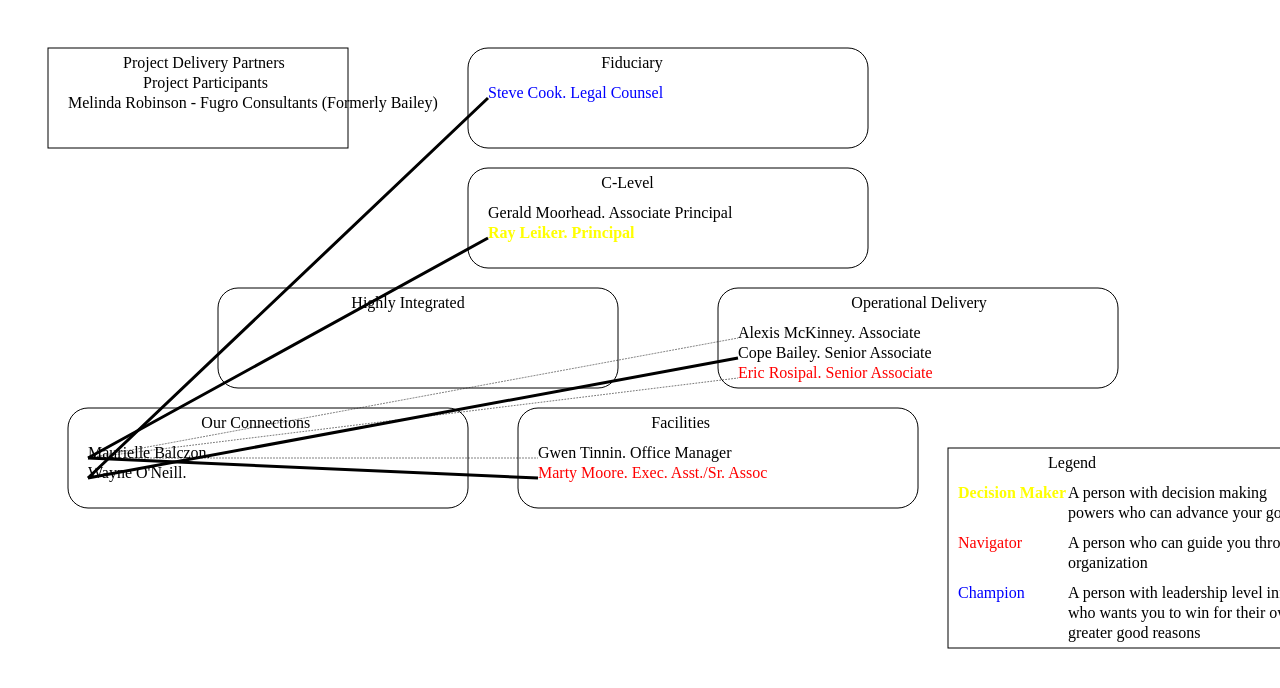
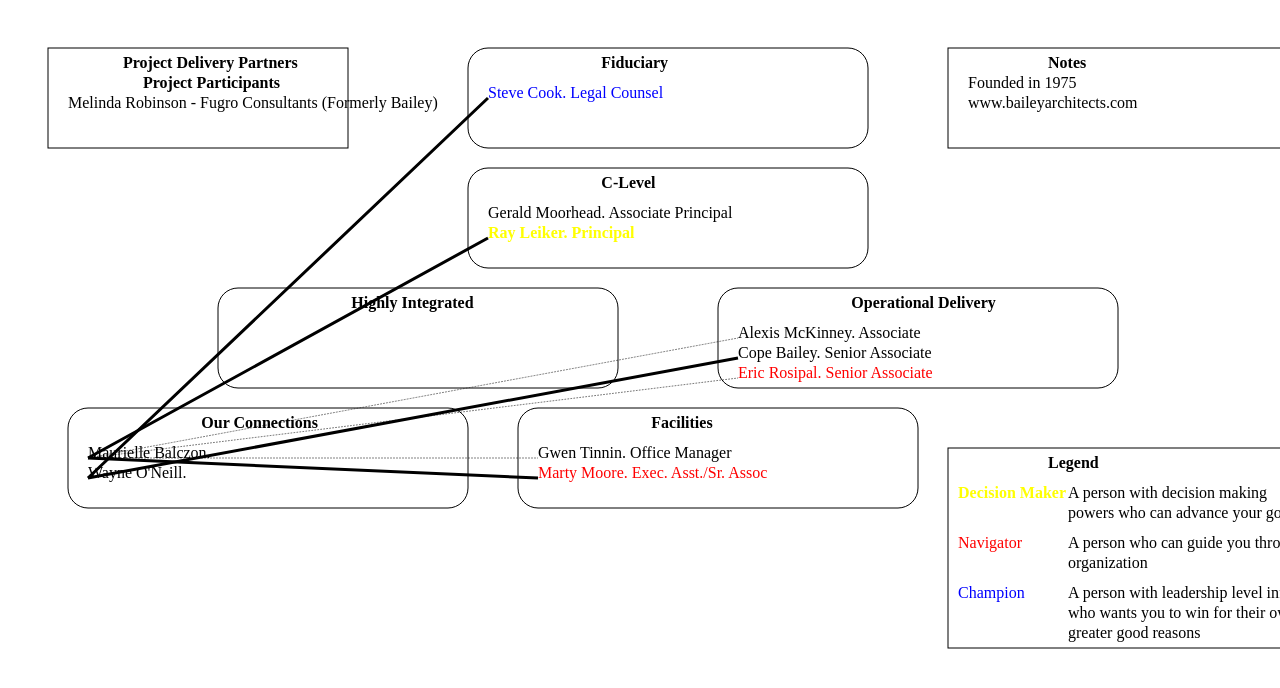
Before and after one commit to sushmitsarmah/connection_planner, a plain HTML site: page index.html in a window 1280 px wide. Shown: the top 688 px of the page. Drawn offline with Linux system fonts and the light colour scheme.

Commit message:
added notes block

```diff
--- a/index.html
+++ b/index.html
@@ -4,7 +4,7 @@
 	<title>Connection Planner</title>
 	<style type="text/css">
 
-.block rect, .project_delivery rect, .legend rect {
+.block rect, .project_delivery rect, .legend rect, .notes rect {
 	stroke-width: 1px;
 	stroke:black;
 	fill:none;
@@ -30,6 +30,10 @@
 .weak {
 	stroke-width: 0.5;
 	stroke-dasharray: 1,2;
+}
+
+.boxheading {
+	font-weight:bold;
 }
 
 	</style>
@@ -106,12 +110,14 @@ d3.json("orgchart.json",function(data){
 		.append("text")
 		.attr("dy","20px")
 		.attr("dx",(block.width-100)/4)
+		.classed("boxheading",true)
 		.text("Project Delivery Partners");
 
 	project_delivery
 		.append("text")
 		.attr("dy","40px")
 		.attr("dx",(block.width-100)/4 + 20)
+		.classed("boxheading",true)
 		.text("Project Participants");
 
 	project_delivery.selectAll(".people_delivery")
@@ -156,7 +162,7 @@ d3.json("orgchart.json",function(data){
 		.attr("ry","20px");
 
 	typeblock.append("text")
-		.classed("heading",true)
+		.classed("boxheading",true)
 		.text(function(d){ return d.Type})
 		.attr("dy","20px")
 		.attr("dx",block.width/3);
@@ -206,6 +212,7 @@ d3.json("orgchart.json",function(data){
 		.append("text")
 		.attr("dy","20px")
 		.attr("dx",block.width/4)
+		.classed("boxheading",true)
 		.text("Legend");
 
 	legend.append("rect")
@@ -232,6 +239,32 @@ d3.json("orgchart.json",function(data){
 		.attr("dy",function(d,i){ return i*20})
 		.text(String);
 
+	//Notes
+
+	var notes = svg.append("g")
+			.attr("class","notes")
+			.attr("transform","translate(900,0)");
+
+	notes
+		.append("text")
+		.attr("dy","20px")
+		.attr("dx",block.width/4)
+		.classed("boxheading",true)
+		.text("Notes");
+
+	notes.append("rect")
+		.attr("width",block.width)
+		.attr("height",block.height);
+
+	notes.selectAll(".notestext")
+	.data(data.Notes.split("</p>"))
+	.enter().append("text")
+	.attr("class","notestext")
+	.attr("dy",function(d,i){ return i*20 + 40})
+	.attr("dx","20px")
+	.text(function(d){ return d.replace("<p>","")});
+
+
 
 
 });
```
